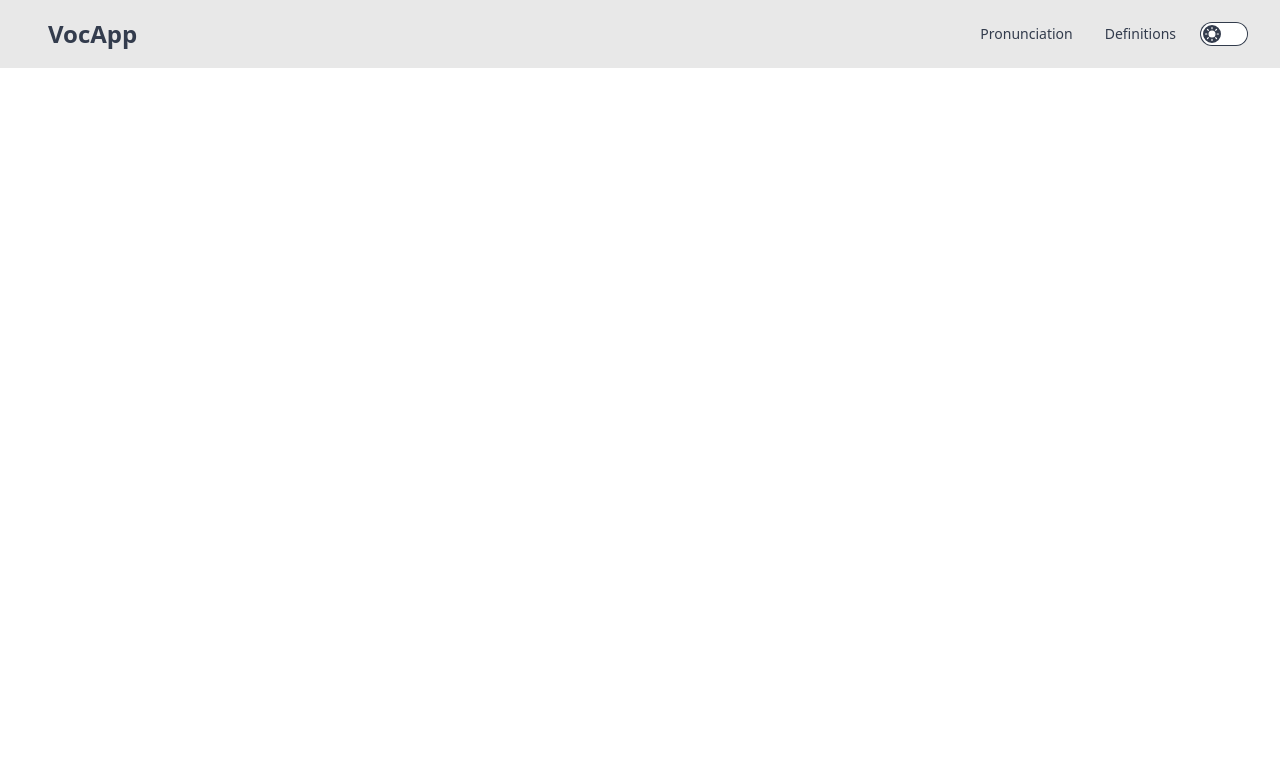
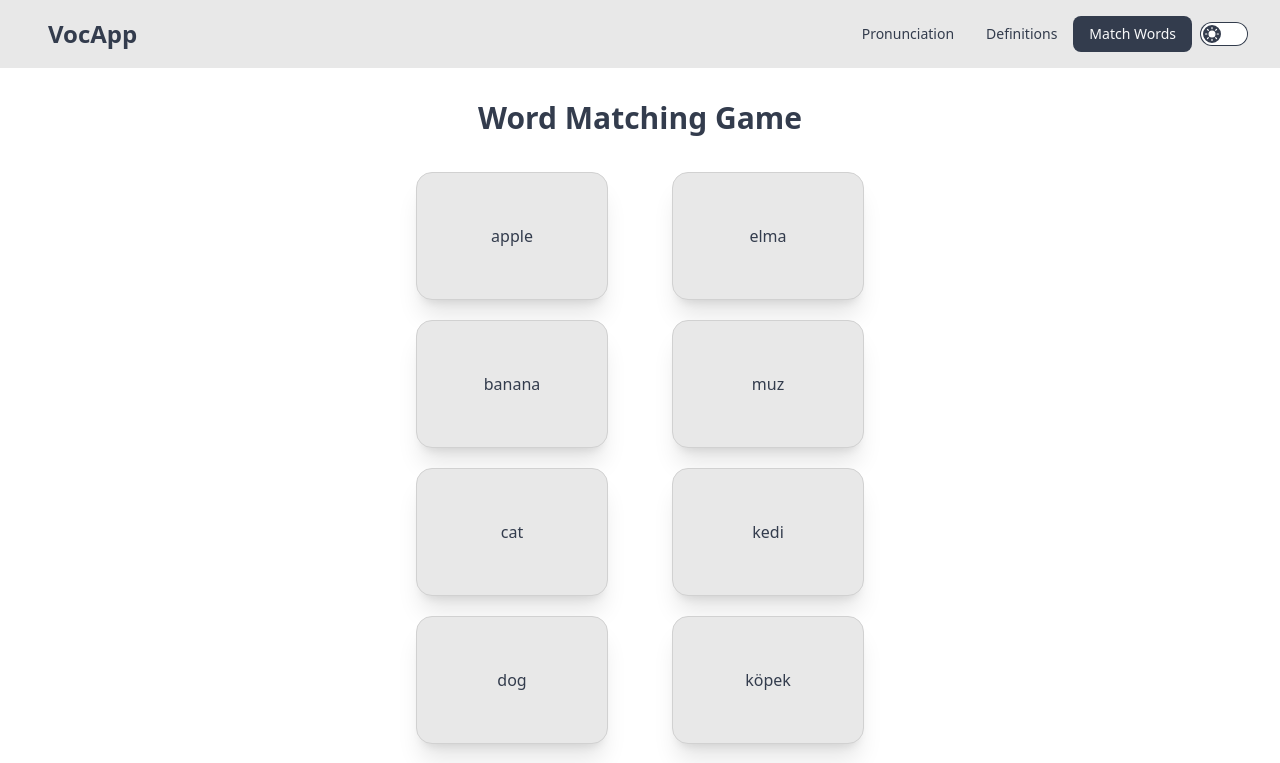
Before and after one commit to aliaydogdu105/vocapp, a React (Vite) app: page /word-matching in a window 1280 px wide. Shown: the top 763 px of the page. Built offline with nearby package versions, Linux system fonts and the light colour scheme.

Commit message:
feat: add word matching page

```diff
--- a/src/pages/MainLayoutPage.jsx
+++ b/src/pages/MainLayoutPage.jsx
@@ -4,6 +4,7 @@ import { useState, useEffect } from "react";
 import PronunciationPage from "./PronunciationPage";
 import { NavLink, Route, Routes } from "react-router-dom";
 import DefinitionsPage from "./DefinitionsPage";
+import WordMatchingPage from "./WordMatchingPage";
 
 const Navbar = () => {
   const [isdark, setIsdark] = useState(
@@ -52,6 +53,9 @@ const Navbar = () => {
                 <li>
                   <NavLink to="/definitions">Definitions</NavLink>
                 </li>
+                <li>
+                  <NavLink to="/word-matching">Match Words</NavLink>
+                </li>
               </ul>
             </div>
             <ThemeButton isdark={isdark} setIsdark={setIsdark} />
@@ -61,6 +65,7 @@ const Navbar = () => {
             <Route path="/" element={<PronunciationPage />} />
             <Route path="/pronunciation" element={<PronunciationPage />} />
             <Route path="/definitions" element={<DefinitionsPage />} />
+            <Route path="/word-matching" element={<WordMatchingPage />} />
           </Routes>
         </div>
         <div className="drawer-side">
@@ -77,6 +82,9 @@ const Navbar = () => {
             <li>
               <NavLink to="/definitions">Definitions</NavLink>
             </li>
+            <li>
+              <NavLink to="/word-matching">Match Words</NavLink>
+            </li>
           </ul>
         </div>
       </div>
--- /dev/null
+++ b/src/pages/WordMatchingPage.jsx
@@ -0,0 +1,42 @@
+import React from "react";
+
+const wordPairs = [
+  { id: 1, english: "apple", turkish: "elma" },
+  { id: 2, english: "banana", turkish: "muz" },
+  { id: 3, english: "cat", turkish: "kedi" },
+  { id: 4, english: "dog", turkish: "köpek" },
+  { id: 5, english: "car", turkish: "araba" },
+  { id: 6, english: "dust", turkish: "toz" },
+];
+
+const WordMatchingPage = () => {
+  return (
+    <div className=" flex flex-col justify-center items-center gap-5 mx-auto px-4 py-8">
+      <h1 className="text-3xl font-bold mb-4">Word Matching Game</h1>
+      <div className=" flex gap-16">
+        <div className=" flex flex-col gap-5">
+          {wordPairs.map((card) => (
+            <div
+              key={wordPairs.id}
+              className="card w-48 h-32 grid place-content-center bg-base-200 border border-base-300 shadow-xl"
+            >
+              <div className="card-body">{card.english}</div>
+            </div>
+          ))}
+        </div>
+        <div className=" flex flex-col gap-5 flex-wrap">
+          {wordPairs.map((card) => (
+            <div
+              key={wordPairs.id}
+              className="card w-48 h-32 grid place-content-center bg-base-200 border border-base-300 shadow-xl"
+            >
+              <div className="card-body">{card.turkish}</div>
+            </div>
+          ))}
+        </div>
+      </div>
+    </div>
+  );
+};
+
+export default WordMatchingPage;
```
